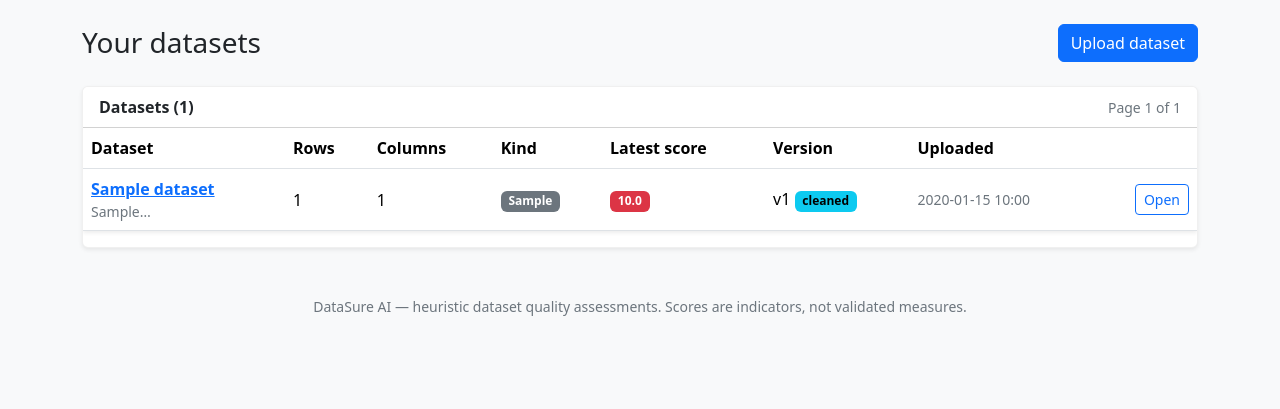
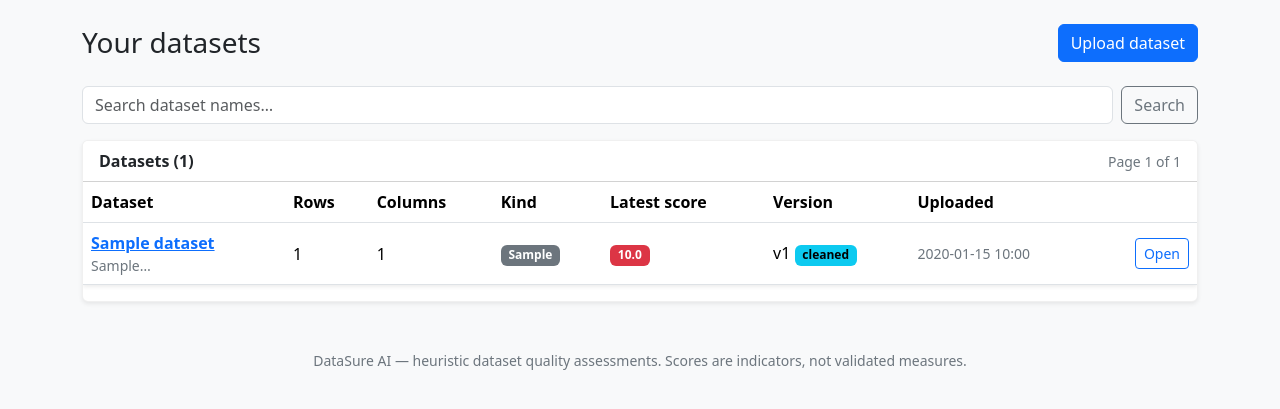
Before and after one commit to Olamieee/DataSure-AI, a Flask app: page /dashboard in a window 1280 px wide. Shown: the part 56-465 px from the top of the page. Run offline with Flask 3, Linux system fonts and the light colour scheme; a user stored in the database is signed in; tables that the repository leaves empty hold one stand-in row (values such as "Sample post").

Commit message:
Add dashboard search with escaped wildcard handling

```diff
--- a/datasure/main/routes.py
+++ b/datasure/main/routes.py
@@ -24,23 +24,34 @@ def index():
     return render_template("index.html")
 
 
+def _name_filter(query: str):
+    """Case-insensitive, wildcard-escaped LIKE filter on dataset names."""
+    escaped = query.replace("\\", "\\\\").replace("%", "\\%").replace("_", "\\_")
+    return Dataset.name.ilike(f"%{escaped}%", escape="\\")
+
+
 @bp.route("/dashboard")
 @login_required
 def dashboard():
     from ..pagination import DEFAULT_PAGE_SIZE, paginate_stable
     page = request.args.get("page", 1, type=int)
+    query = (request.args.get("q") or "").strip()[:120]
+    query_expr = _name_filter(query) if query else None
     counts = (
         db.session.query(func.count(Dataset.id))
         .filter_by(user_id=current_user.id)
         .scalar()
     )
+    datasets_query = Dataset.query.filter_by(user_id=current_user.id)
+    if query_expr is not None:
+        datasets_query = datasets_query.filter(query_expr)
     result = paginate_stable(
-        Dataset.query.filter_by(user_id=current_user.id)
-        .order_by(Dataset.updated_at.desc(), Dataset.id.desc()),
+        datasets_query.order_by(Dataset.updated_at.desc(), Dataset.id.desc()),
         page=page,
         per_page=DEFAULT_PAGE_SIZE,
     )
     datasets = result["items"]
+    visible_total = result["total"]
     latest_scores = {
         dataset.id: latest_score_for(dataset) for dataset in datasets
     }
@@ -51,6 +62,8 @@ def dashboard():
         latest_scores=latest_scores,
         page=result,
         totals=totals,
+        query=query,
+        visible_total=visible_total,
     )
 
 
--- a/templates/main/dashboard.html
+++ b/templates/main/dashboard.html
@@ -5,10 +5,25 @@
   <h1 class="h3 mb-0">Your datasets</h1>
   <a class="btn btn-primary" href="{{ url_for('datasets.upload') }}">Upload dataset</a>
 </div>
+
+<form class="row g-2 mb-3" method="get" action="{{ url_for('main.dashboard') }}" role="search">
+  <div class="col-auto flex-grow-1">
+    <input class="form-control" type="search" id="dataset-search" name="q"
+           value="{{ query }}" placeholder="Search dataset names…" maxlength="120"
+           {{ 'autofocus' if query else '' }}>
+  </div>
+  <div class="col-auto">
+    <button class="btn btn-outline-secondary" type="submit">Search</button>
+    {% if query %}
+    <a class="btn btn-outline-secondary" href="{{ url_for('main.dashboard') }}"
+       aria-label="Clear the current search">Clear</a>
+    {% endif %}
+  </div>
+</form>
 {% if datasets %}
 <div class="card shadow-sm">
   <div class="card-header bg-white d-flex justify-content-between align-items-center">
-    <strong>Datasets ({{ page.total }})</strong>
+    <strong>{% if query %}Matches (“{{ query }}”): {{ visible_total }}{% else %}Datasets ({{ page.total }}){% endif %}</strong>
     <span class="small text-secondary">Page {{ page.page }} of {{ page.pages }}</span>
   </div>
 <div class="table-responsive">
@@ -52,10 +67,10 @@
   <span class="small text-secondary">Showing page {{ page.page }} of {{ page.pages }} ({{ page.total }} datasets)</span>
   <ul class="pagination pagination-sm mb-0">
     <li class="page-item {{ 'disabled' if not page.has_prev }}">
-      <a class="page-link" href="{{ url_for('main.dashboard', page=page.prev_num) }}" {% if not page.has_prev %}tabindex="-1" aria-disabled="true"{% endif %}>Previous</a>
+      <a class="page-link" href="{{ url_for('main.dashboard', page=page.prev_num, q=query or None) }}" {% if not page.has_prev %}tabindex="-1" aria-disabled="true"{% endif %}>Previous</a>
     </li>
     <li class="page-item {{ 'disabled' if not page.has_next }}">
-      <a class="page-link" href="{{ url_for('main.dashboard', page=page.next_num) }}" {% if not page.has_next %}tabindex="-1" aria-disabled="true"{% endif %}>Next</a>
+      <a class="page-link" href="{{ url_for('main.dashboard', page=page.next_num, q=query or None) }}" {% if not page.has_next %}tabindex="-1" aria-disabled="true"{% endif %}>Next</a>
     </li>
   </ul>
 </nav>
@@ -63,8 +78,13 @@
 {% else %}
 <div class="card shadow-sm">
   <div class="card-body text-center py-5">
+    {% if query %}
+    <p class="mb-2">No datasets match “{{ query }}”.</p>
+    <a class="btn btn-outline-secondary" href="{{ url_for('main.dashboard') }}">Clear search</a>
+    {% else %}
     <p class="mb-2">No datasets yet.</p>
     <a class="btn btn-primary" href="{{ url_for('datasets.upload') }}">Upload your first dataset</a>
+    {% endif %}
   </div>
 </div>
 {% endif %}
```
Also changed, not shown: tests/test_dashboard_search.py (added, +80 -0 lines).
